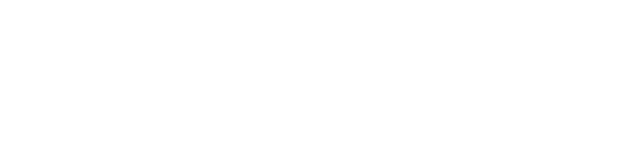
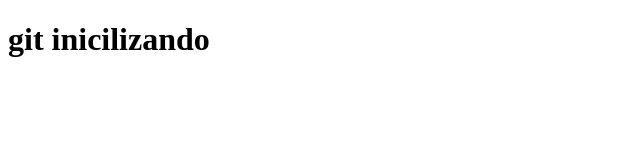
Before and after one commit to pfelipe96/cursoMasterTech, a plain HTML site: page index.html in a window 1280 px wide. Shown: the whole page, without its empty margins (0-640 px from the left). Drawn offline with Linux system fonts and the light colour scheme.

Commit message:
Add head and h1

```diff
--- a/index.html
+++ b/index.html
@@ -1,9 +1,9 @@
 <!DOCTYPE html>
 <html>
 <head>
-	<title></title>
+	<title>Test Git</title>
 </head>
 <body>
-
+	<h1>git inicilizando</h1>
 </body>
 </html>
```
